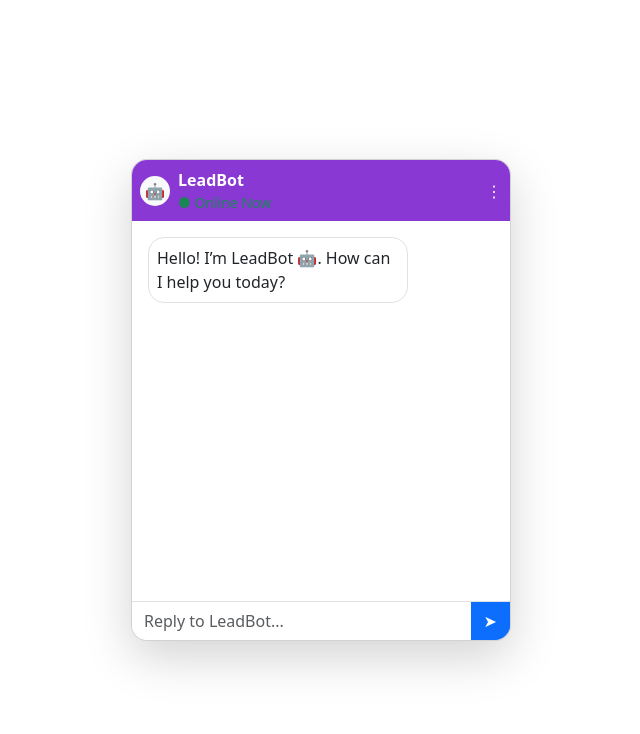
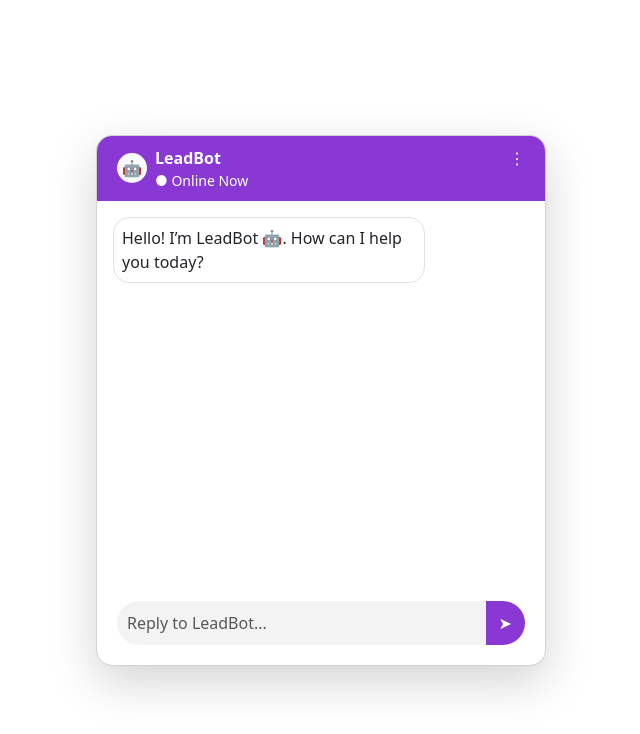
Before and after one commit to imarunsankarks/Chatbot_frontend, a React (Create React App) app: page / in a window 1280 px wide. Shown: the top 734 px of the page, without its empty margins (319-959 px from the left). Built offline with nearby package versions, Linux system fonts and the light colour scheme.

Commit message:
Added styles

```diff
--- a/src/App.css
+++ b/src/App.css
@@ -1,38 +1,32 @@
-.App {
-  text-align: center;
+:root {
+  --theme: #8938d4ff;
 }
 
-.App-logo {
-  height: 40vmin;
-  pointer-events: none;
+.bg-theme{
+  background-color: var(--theme);
 }
 
-@media (prefers-reduced-motion: no-preference) {
-  .App-logo {
-    animation: App-logo-spin infinite 20s linear;
-  }
+#header{
+  display: flex;
+  justify-content: space-between;
+  padding: 10px 20px;
+  background-color: var(--theme);
+  color: #fff;
 }
 
-.App-header {
-  background-color: #282c34;
-  min-height: 100vh;
+.message-field {
   display: flex;
-  flex-direction: column;
-  align-items: center;
-  justify-content: center;
-  font-size: calc(10px + 2vmin);
-  color: white;
+  padding: 20px;
 }
 
-.App-link {
-  color: #61dafb;
+.message-field input {
+  background: rgb(243, 243, 243);
+  border-radius: 30px 0 0 30px !important;
+  padding: 10px;
 }
 
-@keyframes App-logo-spin {
-  from {
-    transform: rotate(0deg);
-  }
-  to {
-    transform: rotate(360deg);
-  }
+.message-field button {
+  border-radius: 0px 30px 30px 0px !important;
+  background-color: var(--theme);
+  color: #fff;
 }
--- a/src/components/chatbot.jsx
+++ b/src/components/chatbot.jsx
@@ -1,5 +1,6 @@
 import { useState } from "react";
 import "bootstrap/dist/css/bootstrap.min.css";
+import '../App.css';
 
 export default function ChatBot() {
   const [messages, setMessages] = useState([
@@ -46,7 +47,6 @@ export default function ChatBot() {
     }
   };
 
-  // Handle Enter key
   const handleKeyDown = (e) => {
     if (e.key === "Enter") handleSend();
   };
@@ -56,12 +56,9 @@ export default function ChatBot() {
       className="d-flex justify-content-center align-items-center vh-100"
       style={{ background: "#ffffffff" }}
     >
-      <div className="card shadow-lg rounded-4" style={{ width: "380px", overflow: "hidden" }}>
+      <div className="card shadow-lg rounded-4" style={{ width: "450px", overflow: "hidden" }}>
         {/* Header */}
-        <div
-          className="d-flex justify-content-between align-items-center p-2 text-white"
-          style={{ backgroundColor: "#8938d4ff" }}
-        >
+        <div id="header">
           <div className="d-flex align-items-center">
             <div
               className="bg-light text-dark rounded-circle d-flex justify-content-center align-items-center me-2"
@@ -71,7 +68,7 @@ export default function ChatBot() {
             </div>
             <div>
               <div className="fw-bold">LeadBot</div>
-              <div className="small text-success">● Online Now</div>
+              <div className="small">● Online Now</div>
             </div>
           </div>
           <div>⋮</div>
@@ -88,7 +85,7 @@ export default function ChatBot() {
             >
               <div
                 className={`p-2 rounded-4 ${
-                  msg.from === "user" ? "bg-primary text-white" : "bg-white border"
+                  msg.from === "user" ? "bg-theme text-white" : "bg-white border"
                 }`}
                 style={{ maxWidth: "75%" }}
               >
@@ -107,16 +104,16 @@ export default function ChatBot() {
         </div>
 
         {/* Input Box */}
-        <div className="d-flex border-top">
+        <div className="message-field">
           <input
             type="text"
             placeholder="Reply to LeadBot..."
-            className="form-control border-0 rounded-0"
+            className="form-control border-0"
             value={input}
             onChange={(e) => setInput(e.target.value)}
             onKeyDown={handleKeyDown}
           />
-          <button onClick={handleSend} className="btn btn-primary rounded-0">
+          <button onClick={handleSend} className="btn">
             ➤
           </button>
         </div>
```
